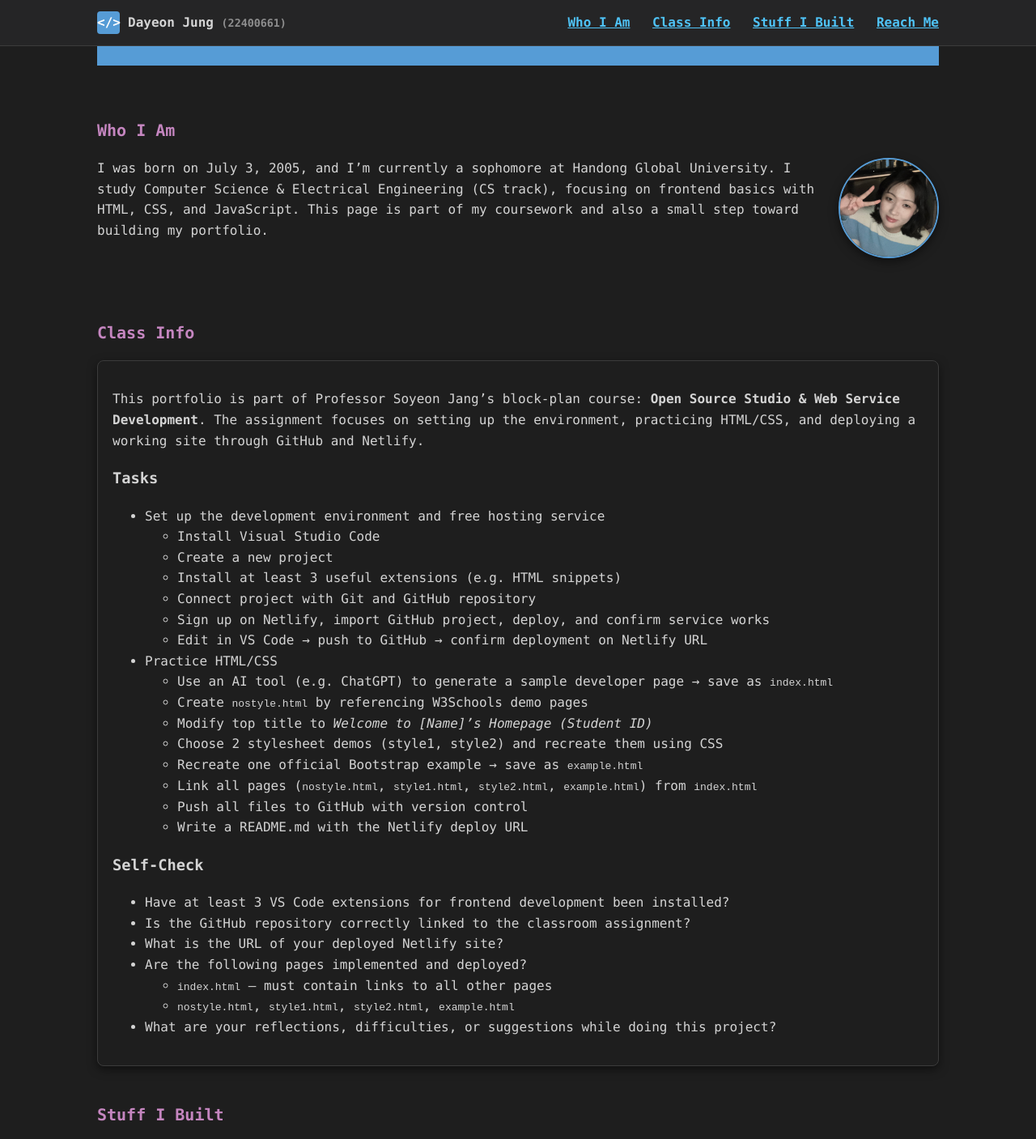
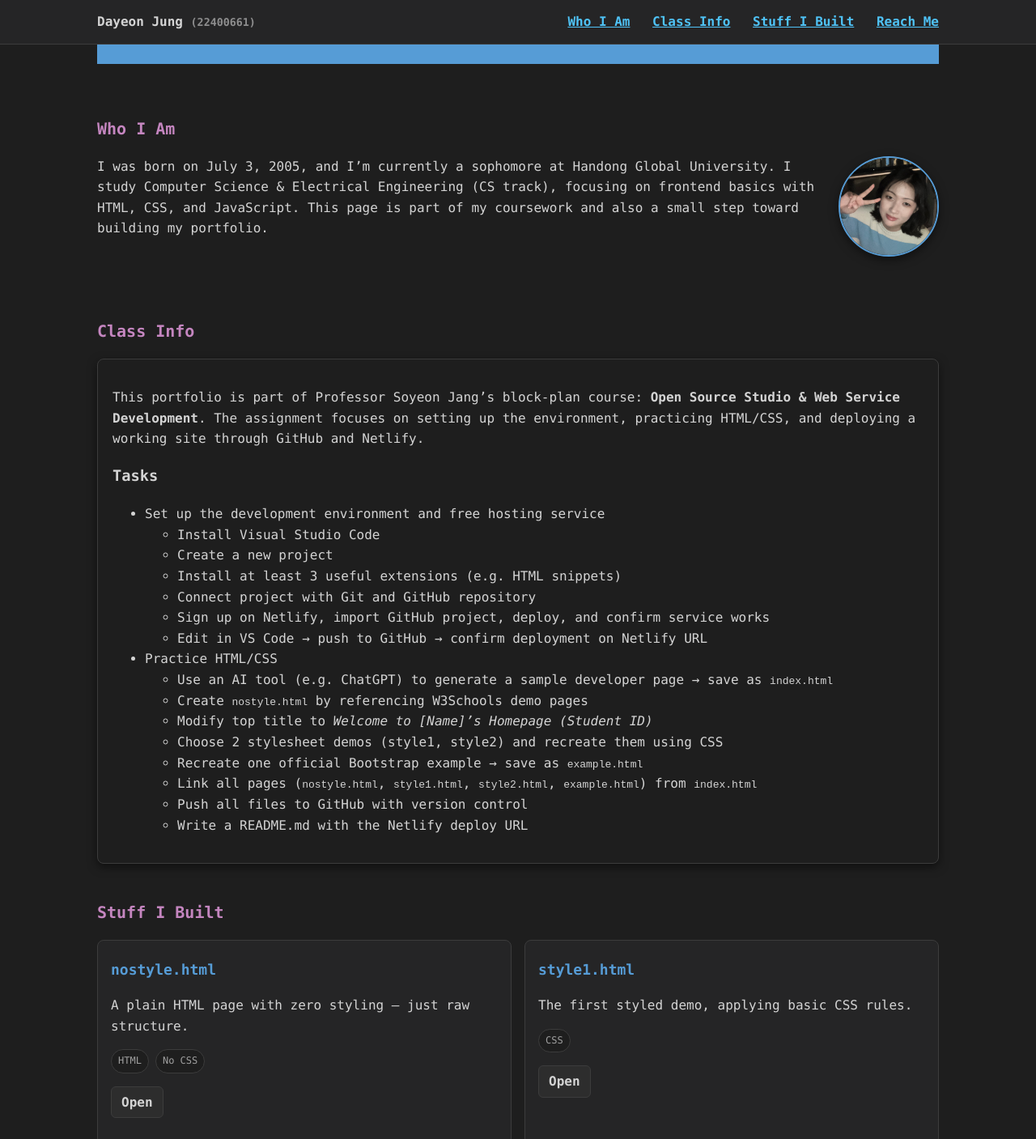
Before and after one commit to jyeon573/2025_OSS_HW1, a plain HTML site: page index.html in a window 1280 px wide. Shown: the top 1407 px of the page at 81% size. Drawn offline with Linux system fonts and the light colour scheme.

Commit message:
erase git copy

```diff
--- a/index.html
+++ b/index.html
@@ -69,17 +69,6 @@
             align-items: center;
             gap: 10px;
             font-weight: 700;
-        }
-
-        .logo {
-            width: 28px;
-            height: 28px;
-            border-radius: 4px;
-            background: var(--brand);
-            color: #fff;
-            display: grid;
-            place-items: center;
-            font-weight: 800;
         }
 
         nav a {
@@ -273,7 +262,6 @@
     <header>
         <div class="container nav">
             <div class="brand">
-                <div class="logo" aria-hidden="true">&lt;/&gt;</div>
                 <span>Dayeon Jung <small style="opacity:.6; font-weight:600">(22400661)</small></span>
             </div>
             <nav aria-label="Main links">
@@ -341,22 +329,6 @@
                         </ul>
                     </li>
                 </ul>
-
-                <h3>Self-Check</h3>
-                <ul>
-                    <li>Have at least 3 VS Code extensions for frontend development been installed?</li>
-                    <li>Is the GitHub repository correctly linked to the classroom assignment?</li>
-                    <li>What is the URL of your deployed Netlify site?</li>
-                    <li>Are the following pages implemented and deployed?
-                        <ul>
-                            <li><code>index.html</code> — must contain links to all other pages</li>
-                            <li><code>nostyle.html</code>, <code>style1.html</code>, <code>style2.html</code>,
-                                <code>example.html</code>
-                            </li>
-                        </ul>
-                    </li>
-                    <li>What are your reflections, difficulties, or suggestions while doing this project?</li>
-                </ul>
             </div>
         </section>
 
```
